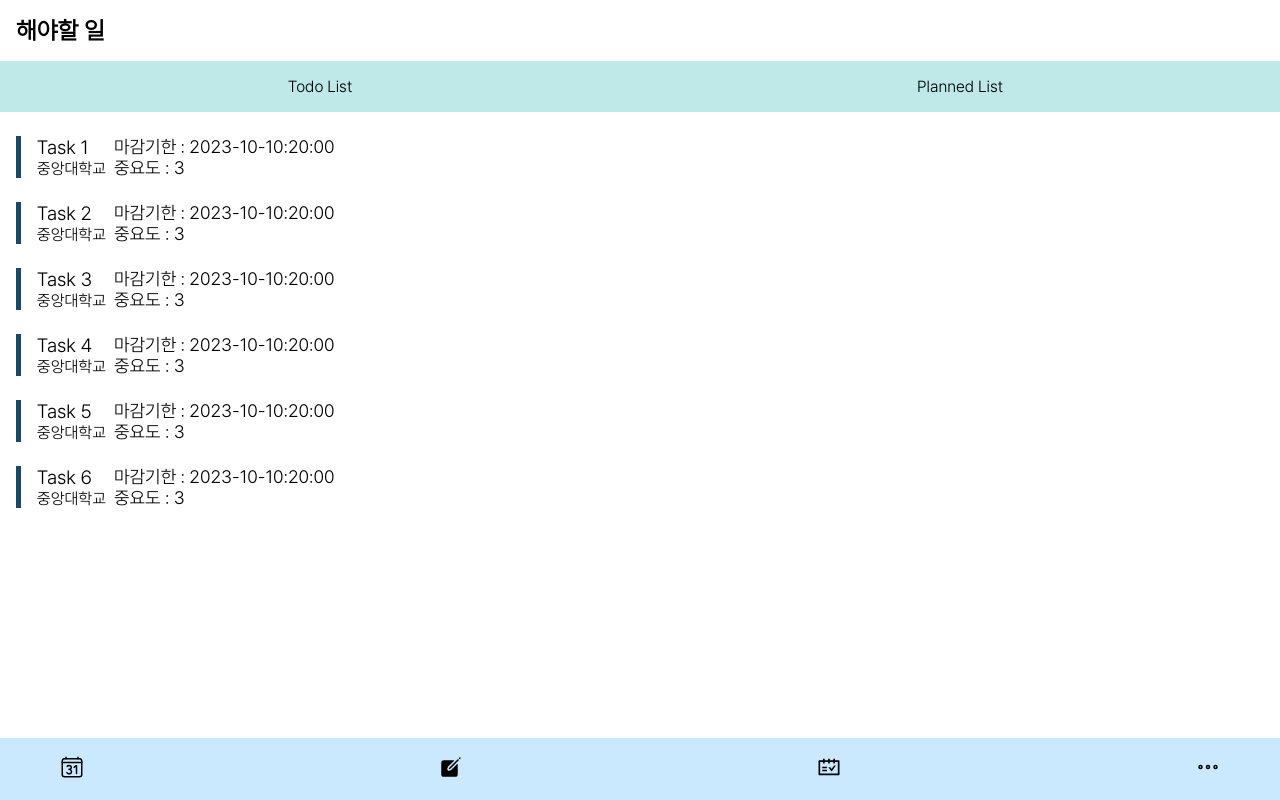
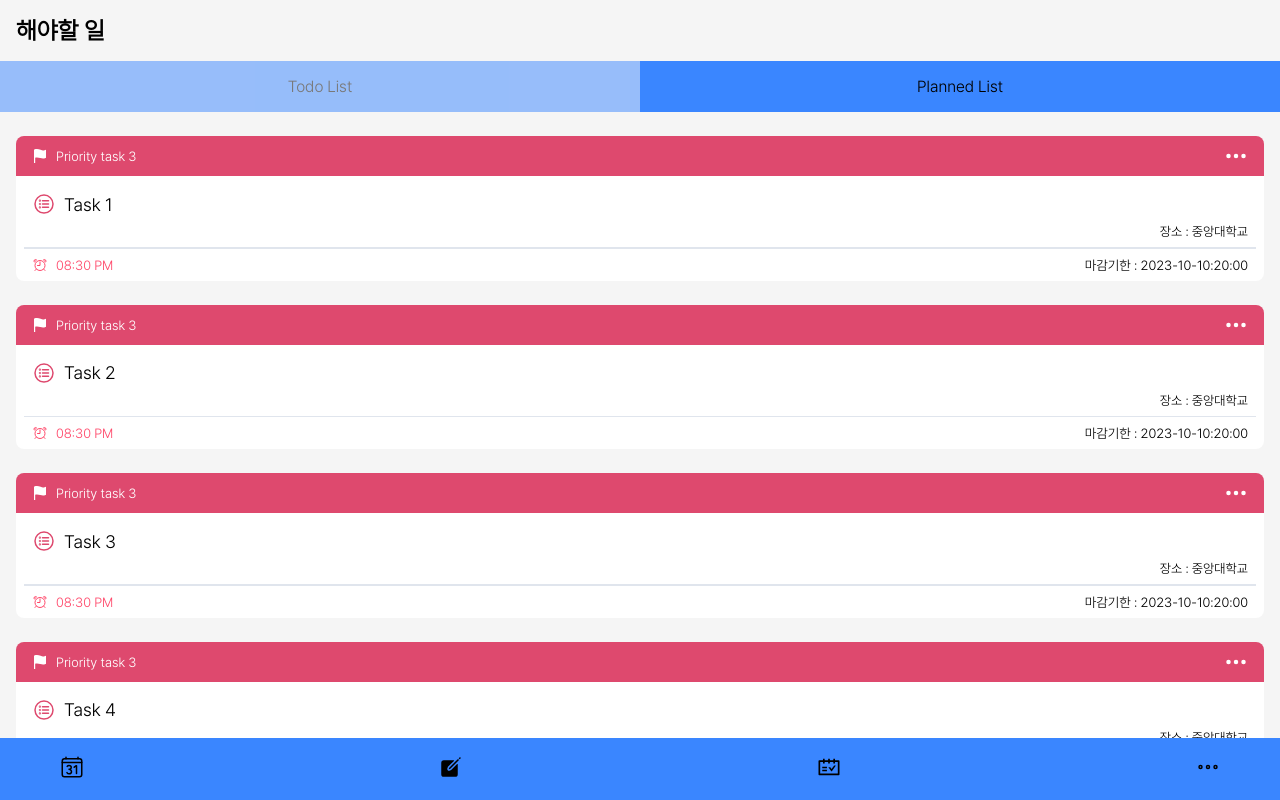
Before and after one commit to smart-calander-assistant/FE, a React (Create React App) app: page /todoplan in a window 1280 px wide. Built offline with nearby package versions, Linux system fonts and the light colour scheme.

Commit message:
feat: TodoPage

```diff
--- a/src/App.js
+++ b/src/App.js
@@ -48,14 +48,12 @@ export default App;
 const RootContainer = styled.div`
     display: flex;
     max-height: 100vh;
-    background-color: #e9e9e9;
     flex: 1;
 `;
 
 const OutterContainer = styled.div`
     display: flex;
     max-height: 100vh;
-    background-color: #e9e9e9;
     justify-content: center;
     margin: 0 auto;
     flex: 1;
@@ -63,6 +61,6 @@ const OutterContainer = styled.div`
 
 const InnerContainer = styled.div`
     max-width: 100wh;
-    background-color: white;
+    background-color: #f5f5f5;
     flex: 1;
 `;
--- a/src/component/BorderLine.jsx
+++ b/src/component/BorderLine.jsx
@@ -8,6 +8,6 @@ export default function BorderLine() {
 
 const BorderLineContainer = styled.div`
     height: 0.1rem;
-    margin: 0 1rem;
-    background-color: gray;
+    margin: 0.5rem 0;
+    background-color: #E0E5ED;
 `;
--- a/src/component/Footer.jsx
+++ b/src/component/Footer.jsx
@@ -94,7 +94,7 @@ const FooterContainer = styled.div`
     padding: 0.9375rem 3.75rem;
     justify-content: space-between;
     align-items: center;
-    background-color: #cae9ff;
+    background-color: #3A86FF;
 `;
 
 const LinkIcon = styled(Link)`
--- a/src/component/PlanCard.jsx
+++ b/src/component/PlanCard.jsx
@@ -1,57 +1,110 @@
-import React from 'react'
-import styled from 'styled-components'
+import React from 'react';
+import styled from 'styled-components';
+import {
+    IoAlarmOutline,
+    IoListCircleOutline,
+    IoFlagSharp,
+    IoEllipsisHorizontalSharp,
+} from 'react-icons/io5';
+import BorderLine from './BorderLine';
 
-const PlanCard = ({id, start_time, end_time, place, title}) => {
-  return (
-    <PlanContainer>
-        <BorderLineContainer />
-        <ScheduleContainer>
-            <TitleBox>{title}</TitleBox>
-            <p>{place}</p>
-        </ScheduleContainer>
-        <TimeContainer>
-            <p>{start_time}</p>
-            <p style={{display: 'flex', justifyContent: 'center'}}>~</p>
-            <p>{end_time}</p>
-        </TimeContainer>
-    </PlanContainer>
-  )
-}
-
+const PlanCard = ({ id, start_time, end_time, place, title }) => {
+    return (
+        <TodoContainer>
+            <HeaderBox>
+                <PriorityBox>
+                    <IoFlagSharp size={'1rem'} />
+                    <p>진행 중</p>
+                </PriorityBox>
+                <IoEllipsisHorizontalSharp size={'1.5rem'} />
+            </HeaderBox>
+            <ContentBox>
+                <TitleBox>
+                    <IoListCircleOutline size={'1.5rem'} color={'#0ACF83'} />
+                    <p>{title}</p>
+                </TitleBox>
+                <PlaceBox>
+                    <p>장소 : {place}</p>
+                </PlaceBox>
+                <BorderLine />
+                <TimeContainer>
+                    <AlarmBox>
+                        <IoAlarmOutline size={'1rem'} />
+                        <p>08:30 PM</p>
+                    </AlarmBox>
+                    <TimeBox>
+                        <p>
+                            {start_time}~{end_time}
+                        </p>
+                    </TimeBox>
+                </TimeContainer>
+            </ContentBox>
+        </TodoContainer>
+    );
+};
 
 export default PlanCard;
 
-
-const PlanContainer = styled.div`
-    display: flex;
+const TodoContainer = styled.div`
     padding: 0.5rem;
     margin: 0.5rem;
-    /* background-color: #5FA8D3; */
     border-radius: 1rem;
-`
+`;
+const HeaderBox = styled.div`
+    display: flex;
+    align-items: center;
+    justify-content: space-between;
+    padding: 0 1rem 0 0.5rem;
+    background-color: #0acf83;
+    border-radius: 0.5rem 0.5rem 0 0;
+    height: 2.5rem;
+
+    color: white;
+`;
+const PriorityBox = styled.div`
+    display: flex;
+    align-items: center;
+    margin: 0 0.5rem;
+    gap: 0.5rem;
+
+    font-size: smaller;
+`;
+const ContentBox = styled.div`
+    background-color: white;
+    border-radius: 0 0 0.5rem 0.5rem;
+    padding: 0.5rem;
+`;
+const TitleBox = styled.div`
+    display: flex;
+    align-items: center;
+    margin: 0.5rem;
+    gap: 0.5rem;
+
+    font-size: large;
+`;
+
+const PlaceBox = styled.div`
+    display: flex;
+    justify-content: end;
+    margin: 0 0.5rem 0 0;
+    font-size: small;
+`;
+
 const TimeContainer = styled.div`
     display: flex;
-    flex-direction: column;
-    justify-content: space-between;
-    align-items: center;
-    font-size: large;
-    font-weight: 500;
-    flex: 1;
-`
-const BorderLineContainer = styled.div`
-    width: 0.3rem;
-    margin: 0 0.5rem 0 0;
-    background-color: #1b4965;
-`
-
-const ScheduleContainer = styled.div`
-    display: flex;
-    flex-direction: column;
     justify-content: space-between;
     margin: 0 0.5rem;
-`
 
-const TitleBox = styled.p`
-    font-size: larger;
-    font-weight: 500;
-`
+    font-size: smaller;
+`;
+
+const AlarmBox = styled.div`
+    display: flex;
+    color: #ff486a;
+    align-items: center;
+    gap: 0.5rem;
+`;
+
+const TimeBox = styled.div`
+    display: flex;
+`;
--- a/src/component/TodoCard.jsx
+++ b/src/component/TodoCard.jsx
@@ -1,53 +1,108 @@
-import React from 'react'
+import React from 'react';
 import styled from 'styled-components';
+import {
+    IoAlarmOutline,
+    IoListCircleOutline,
+    IoFlagSharp,
+    IoEllipsisHorizontalSharp,
+} from 'react-icons/io5';
+import BorderLine from './BorderLine';
 
-const TodoCard = ({id, deadline, priority, place, title }) => {
+const TodoCard = ({ id, deadline, priority, place, title }) => {
     return (
         <TodoContainer>
-        <BorderLineContainer />
-        <ScheduleContainer>
-            <TitleBox>{title}</TitleBox>
-            <p>{place}</p>
-        </ScheduleContainer>
+            <HeaderBox>
+                <PriorityBox>
+                    <IoFlagSharp size={'1rem'} />
+                    <p>Priority task {priority}</p>
+                </PriorityBox>
+                <IoEllipsisHorizontalSharp size={'1.5rem'} />
+            </HeaderBox>
+            <ContentBox>
+                <TitleBox>
+                    <IoListCircleOutline size={'1.5rem'} color={'#DE496E'} />
+                    <p>{title}</p>
+                </TitleBox>
+                <PlaceBox>
+                    <p>장소 : {place}</p>
+                </PlaceBox>
+                <BorderLine />
                 <TimeContainer>
+                    <AlarmBox>
+                        <IoAlarmOutline size={'1rem'} />
+                        <p>08:30 PM</p>
+                    </AlarmBox>
+                    <TimeBox>
                         <p>마감기한 : {deadline}</p>
-            <p>중요도 : {priority}</p>
+                    </TimeBox>
                 </TimeContainer>
+            </ContentBox>
         </TodoContainer>
-  )
-}
+    );
+};
 
 export default TodoCard;
 
-
 const TodoContainer = styled.div`
-    display: flex;
     padding: 0.5rem;
     margin: 0.5rem;
-    /* background-color: #5FA8D3; */
     border-radius: 1rem;
-`
+`;
+const HeaderBox = styled.div`
+    display: flex;
+    align-items: center;
+    justify-content: space-between;
+    padding: 0 1rem 0 0.5rem;
+    background-color: #de496e;
+    border-radius: 0.5rem 0.5rem 0 0;
+    height: 2.5rem;
+
+    color: white;
+`;
+const PriorityBox = styled.div`
+    display: flex;
+    align-items: center;
+    margin: 0 0.5rem;
+    gap: 0.5rem;
+
+    font-size: smaller;
+`;
+const ContentBox = styled.div`
+    background-color: white;
+    border-radius: 0 0 0.5rem 0.5rem;
+    padding: 0.5rem;
+`;
+const TitleBox = styled.div`
+    display: flex;
+    align-items: center;
+    margin: 0.5rem;
+    gap: 0.5rem;
+
+    font-size: large;
+`;
+
+const PlaceBox = styled.div`
+    display: flex;
+    justify-content: end;
+    margin: 0 0.5rem 0 0;
+    font-size: small;
+`;
+
 const TimeContainer = styled.div`
     display: flex;
-    flex-direction: column;
-    justify-content: space-between;
-    font-size: large;
-    font-weight: 500;
-`
-const BorderLineContainer = styled.div`
-    width: 0.3rem;
-    margin: 0 0.5rem 0 0;
-    background-color: #1b4965;
-`
-
-const ScheduleContainer = styled.div`
-    display: flex;
-    flex-direction: column;
     justify-content: space-between;
     margin: 0 0.5rem;
-`
 
-const TitleBox = styled.p`
-    font-size: larger;
-    font-weight: 500;
-`
+    font-size: smaller;
+`;
+
+const AlarmBox = styled.div`
+    display: flex;
+    color: #ff486a;
+    align-items: center;
+    gap: 0.5rem;
+`;
+
+const TimeBox = styled.div`
+    display: flex;
+`;
--- a/src/pages/Login.js
+++ b/src/pages/Login.js
@@ -141,7 +141,7 @@ export default function Login() {
 }
 
 const LoginContainer = styled.div`
-    background-color: #cae9ff;
+    background-color: #0acf83;
     height: 100vh;
     display: flex;
     align-items: center;
--- a/src/pages/Todoplan.js
+++ b/src/pages/Todoplan.js
@@ -1,9 +1,9 @@
-import React, { useState } from 'react'
-import Footer from '../component/Footer'
-import styled from 'styled-components'
-import Header from '../component/Header'
-import TodoCard from '../component/TodoCard'
-import PlanCard from '../component/PlanCard'
+import React, { useState } from 'react';
+import Footer from '../component/Footer';
+import styled from 'styled-components';
+import Header from '../component/Header';
+import TodoCard from '../component/TodoCard';
+import PlanCard from '../component/PlanCard';
 
 export default function Todoplan() {
     const [showTodoList, setShowTodoList] = useState(true);
@@ -14,62 +14,152 @@ export default function Todoplan() {
             setShowPlannedList(false);
             setShowTodoList(true);
         }
-    }
+    };
 
     const handleShowPlannedList = () => {
         if (!showPlannedList) {
             setShowPlannedList(true);
             setShowTodoList(false);
         }
-    }
+    };
 
     const todoItems = [
-        { id: 1, title: 'Task 1', deadline: '2023-10-10:20:00', priority: 3, place: '중앙대학교'},
-        { id: 2, title: 'Task 2', deadline: '2023-10-10:20:00', priority: 3, place: '중앙대학교'},
-        { id: 3, title: 'Task 3', deadline: '2023-10-10:20:00', priority: 3, place: '중앙대학교'},
-        { id: 4, title: 'Task 4', deadline: '2023-10-10:20:00', priority: 3, place: '중앙대학교'},
-        { id: 5, title: 'Task 5', deadline: '2023-10-10:20:00', priority: 3, place: '중앙대학교'},
-        { id: 6, title: 'Task 6', deadline: '2023-10-10:20:00', priority: 3, place: '중앙대학교'},
+        {
+            id: 1,
+            title: 'Task 1',
+            deadline: '2023-10-10:20:00',
+            priority: 3,
+            place: '중앙대학교',
+        },
+        {
+            id: 2,
+            title: 'Task 2',
+            deadline: '2023-10-10:20:00',
+            priority: 3,
+            place: '중앙대학교',
+        },
+        {
+            id: 3,
+            title: 'Task 3',
+            deadline: '2023-10-10:20:00',
+            priority: 3,
+            place: '중앙대학교',
+        },
+        {
+            id: 4,
+            title: 'Task 4',
+            deadline: '2023-10-10:20:00',
+            priority: 3,
+            place: '중앙대학교',
+        },
+        {
+            id: 5,
+            title: 'Task 5',
+            deadline: '2023-10-10:20:00',
+            priority: 3,
+            place: '중앙대학교',
+        },
+        {
+            id: 6,
+            title: 'Task 6',
+            deadline: '2023-10-10:20:00',
+            priority: 3,
+            place: '중앙대학교',
+        },
     ];
 
     const plannedItems = [
-        { id: 1, title: 'Plan 1', start_time: '2023-10-10:20:00', end_time: '2023-10-10:22:00', place: '중앙대학교'},
-        { id: 2, title: 'Plan 2', start_time: '2023-10-10:20:00', end_time: '2023-10-10:22:00', place: '중앙대학교'},
-        { id: 3, title: 'Plan 3', start_time: '2023-10-10:20:00', end_time: '2023-10-10:22:00', place: '중앙대학교'},
-        { id: 4, title: 'Plan 4', start_time: '2023-10-10:20:00', end_time: '2023-10-10:22:00', place: '중앙대학교'},
-        { id: 5, title: 'Plan 5', start_time: '2023-10-10:20:00', end_time: '2023-10-10:22:00', place: '중앙대학교'},
-        { id: 6, title: 'Plan 6', start_time: '2023-10-10:20:00', end_time: '2023-10-10:22:00', place: '중앙대학교'},
+        {
+            id: 1,
+            title: 'Plan 1',
+            start_time: '2023-10-10:20:00',
+            end_time: '2023-10-10:22:00',
+            place: '중앙대학교',
+        },
+        {
+            id: 2,
+            title: 'Plan 2',
+            start_time: '2023-10-10:20:00',
+            end_time: '2023-10-10:22:00',
+            place: '중앙대학교',
+        },
+        {
+            id: 3,
+            title: 'Plan 3',
+            start_time: '2023-10-10:20:00',
+            end_time: '2023-10-10:22:00',
+            place: '중앙대학교',
+        },
+        {
+            id: 4,
+            title: 'Plan 4',
+            start_time: '2023-10-10:20:00',
+            end_time: '2023-10-10:22:00',
+            place: '중앙대학교',
+        },
+        {
+            id: 5,
+            title: 'Plan 5',
+            start_time: '2023-10-10:20:00',
+            end_time: '2023-10-10:22:00',
+            place: '중앙대학교',
+        },
+        {
+            id: 6,
+            title: 'Plan 6',
+            start_time: '2023-10-10:20:00',
+            end_time: '2023-10-10:22:00',
+            place: '중앙대학교',
+        },
     ];
 
     return (
         <RootContainer>
-        <Header label={'해야할 일'}/>
+            <Header label={'해야할 일'} />
             <ContentWrapper>
                 <TodoPlanContainer>
-                <TypeBox onClick={() => handleShowTodoList()}>Todo List</TypeBox>
-                <TypeBox onClick={() => handleShowPlannedList()}>Planned List</TypeBox>
+                    <TypeBox
+                        onClick={() => handleShowTodoList()}
+                        active={showTodoList}
+                    >
+                        Todo List
+                    </TypeBox>
+                    <TypeBox
+                        onClick={() => handleShowPlannedList()}
+                        active={showPlannedList}
+                    >
+                        Planned List
+                    </TypeBox>
                 </TodoPlanContainer>
-            {showTodoList ? (
-          todoItems.map((item) => (
-            <TodoCard id={item.id} title={item.title} deadline={item.deadline} priority={item.priority} place={item.place}/>
+                {showTodoList
+                    ? todoItems.map((item) => (
+                          <TodoCard
+                              id={item.id}
+                              title={item.title}
+                              deadline={item.deadline}
+                              priority={item.priority}
+                              place={item.place}
+                          />
                       ))
-        ) : (
-          plannedItems.map((item) => (
-            <PlanCard  id={item.id} title={item.title} start_time={item.start_time} end_time={item.end_time} place={item.place} />
-          ))
-        )}
+                    : plannedItems.map((item) => (
+                          <PlanCard
+                              id={item.id}
+                              title={item.title}
+                              start_time={item.start_time}
+                              end_time={item.end_time}
+                              place={item.place}
+                          />
+                      ))}
             </ContentWrapper>
             <Footer label={'todoplan'} />
         </RootContainer>
-  )
+    );
 }
-
 
 const RootContainer = styled.div`
     display: flex;
     flex-direction: column;
     height: 100vh;
-
 `;
 
 const ContentWrapper = styled.div`
@@ -97,13 +187,13 @@ const TodoPlanContainer = styled.div`
     display: flex;
     justify-content: center;
     margin: 0 0 1rem 0;
-`
+`;
 const TypeBox = styled.div`
     display: flex;
     flex: 1;
     align-items: center;
     justify-content: center;
-    background-color: #BEE9E8;
+    background-color: #3a86ff;
+    opacity: ${(props) => (props.active ? '0.5' : '1')};
     padding: 1rem;
-
-`
+`;
```
Lines whose indentation alone changed are shown as unchanged.
